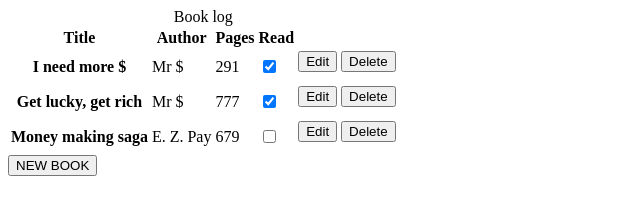
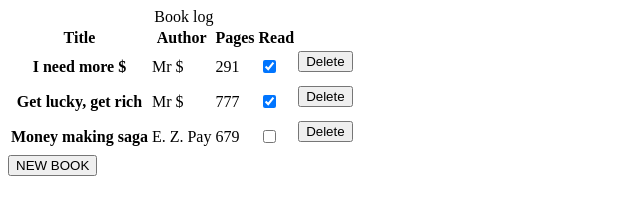
Before and after one commit to BeevMan/Book-Library, a plain HTML site: page index.html in a window 1280 px wide. Shown: the whole page, without its empty margins (0-640 px from the left). Drawn offline with Linux system fonts and the light colour scheme.

Commit message:
TOP project requirements met.

```diff
--- a/index.html
+++ b/index.html
@@ -24,8 +24,8 @@
                     <th scope="col"></th>
                     </tr>
                 </thead>
-                <!--
-                <tbody>
+                <tbody id="table-body">
+                    <!--
                     <tr>
                     <th scope="row">A books name</th>
                     <td>person32</td>
@@ -34,8 +34,8 @@
                     <td><button>Edit</button></td>
                     <td><button>Delete</button></td>
                     </tr>
+                    --->
                 </tbody>
-                -->
             </table>
             <div id="new-book-btn-container">
                 <button id="new-book" onclick="toggleNewBook('NEW BOOK')" >NEW BOOK</button>
--- a/script.js
+++ b/script.js
@@ -16,7 +16,6 @@ Book.prototype.toggleIsRead = function() {
 
 
 function addBookToLibrary() {
-
     const title = document.getElementById("title-input").value;
     const author = document.getElementById( "author-input" ).value;
     const pages = document.getElementById( "pages-input" ).value;
@@ -27,25 +26,31 @@ function addBookToLibrary() {
         alert( "Please use a number for pages." )
     } else {
         bookLibrary.push( new Book( title, author, pages, read ) );
-        appendBookToTable( bookLibrary[ bookLibrary.length - 1 ] );
+        appendBookToTable( bookLibrary[ bookLibrary.length - 1 ], bookLibrary.length );
         toggleNewBook( "Cancel" )
     }
 }
 
 
-function displayAllBooks() { // used for displaying the initial default example books
+function displayAllBooks() { // NEED TO CHANGE TO wipe the table body and then add each book
+    const elTableBody = document.getElementById( "table-body" );
+    while (elTableBody.firstChild) {
+        elTableBody.removeChild(elTableBody.firstChild);
+      }
+
     for ( let i=0; i<bookLibrary.length; i++ ) {
-        appendBookToTable( bookLibrary[ i ] )
+        appendBookToTable( bookLibrary[ i ], i )
     }
 }
 
 
-function appendBookToTable ( objBook ) {
-    const elTable = document.getElementById( "book-table" );
+function appendBookToTable ( objBook, index ) {
+    const elTableBody = document.getElementById( "table-body" );
     const elTH = document.createElement( "th" );
     elTH.scope = "row";
 
-    const elBook = elTable.insertRow(-1);// insert a new row for current book
+    const elBook = elTableBody.insertRow(-1);// insert a new row for current book
+    elBook.setAttribute( "data-library-index", index );// set data attribute of elBook, will be used for removal/editing
     const bookDetails = Object.entries( objBook ); // !!! STILL NEED TO SORT !!! as the order is not guaranteed
 
     // loop through and insert details into cells
@@ -60,10 +65,7 @@ function appendBookToTable ( objBook ) {
             tableData.innerText = bookDetails[j][1];
         }
     }
-    appendBtnToRow( elBook, "Edit", editBookDetails );
     appendBtnToRow( elBook, "Delete", deleteBook );
-
-    // ??? set data attribute of elBook to i (index of the loop) will be used for removal/editing ???
 
 }
 
@@ -72,34 +74,39 @@ function appendCheckbox ( tableRow, isRead ) {
     let tableData = tableRow.insertCell( -1 );
     let elInput = document.createElement( "input" );
     elInput.type = "checkbox";
+
     if ( isRead === true || isRead === "true"  ) {
         elInput.checked = true;
     }
 
-    // !!! NEED TO ADD AN EVENT LISTENER !!! for when checked is toggled, should be able to use my prototype function toggleIsRead
-    // elInput.addEventListener( "change",  ); // need to make a function that can decide what index of bookLibrary[ index ] is needed
+    elInput.addEventListener( "change", readToggled );
+    tableData.appendChild( elInput );
+}
 
-    tableData.appendChild( elInput );
+
+function readToggled( e ) {
+    bookLibrary[ getIndex( e ) ].toggleIsRead()
 }
 
 
 function appendBtnToRow ( tableRow, text, funct ) {
     let tableData = tableRow.insertCell( -1 );
 
-    let editButton = document.createElement( "button" );
-    editButton.innerText = text;
-    editButton.addEventListener( "click", funct );
-    tableData.appendChild( editButton );
+    let button = document.createElement( "button" );
+    button.innerText = text;
+    button.addEventListener( "click", funct );
+    tableData.appendChild( button );
 }
 
 
-function editBookDetails (  ) {
-
+function deleteBook ( e ) {
+    bookLibrary.splice( getIndex( e ), 1 );
+    displayAllBooks();
 }
 
 
-function deleteBook (  ) {
-
+function getIndex( e ) {
+    return e.currentTarget.parentNode.parentNode.dataset.libraryIndex // returns data-library-index when button is pressed
 }
 
 
@@ -137,3 +144,31 @@ bookLibrary.push( new Book( "Get lucky,  get rich", "Mr $", "777", "true" ) );
 bookLibrary.push( new Book( "Money making saga", "E. Z. Pay", "679", "false" ) );
 
 displayAllBooks();
+
+
+/*
+
+Assignment
+If you haven’t already, set up your project with skeleton HTML/CSS and JS files.
+All of your book objects are going to be stored in a simple array, so add a function to the script (not the constructor) that can take user’s input and store the new book objects into an array. Your code should look something like this:
+
+let myLibrary = [];
+
+function Book() {
+  // the constructor...
+}
+
+function addBookToLibrary() {
+  // do stuff here
+}
+Write a function that loops through the array and displays each book on the page. You can display them in some sort of table, or each on their own “card”. It might help for now to manually add a few books to your array so you can see the display.
+Add a “NEW BOOK” button that brings up a form allowing users to input the details for the new book: author, title, number of pages, whether it’s been read and anything else you might want.
+Add a button on each book’s display to remove the book from the library.
+You will need to associate your DOM elements with the actual book objects in some way. One easy solution is giving them a data-attribute that corresponds to the index of the library array.
+Add a button on each book’s display to change its read status.
+To facilitate this you will want to create the function that toggles a book’s read status on your Book prototype instance.
+Optional -we haven’t learned any techniques for actually storing our data anywhere, so when the user refreshes the page all of their books will disappear! If you want, you are capable of adding some persistence to this library app using one of the following techniques:
+localStorage (docs here) allows you to save data on the user’s computer. The downside here is that the data is ONLY accessible on the computer that it was created on. Even so, it’s pretty handy! Set up a function that saves the whole library array to localStorage every time a new book is created, and another function that looks for that array in localStorage when your app is first loaded. (make sure your app doesn’t crash if the array isn’t there!)
+Firebase (check it out!) is an online database that can be set up relatively easily, allowing you to save your data to a server in the cloud! Teaching you how to use it is beyond the scope of this tutorial, but it is almost definitely within your skill set. If you’re interested, check out this video to see what it’s all about.
+
+*/
```
